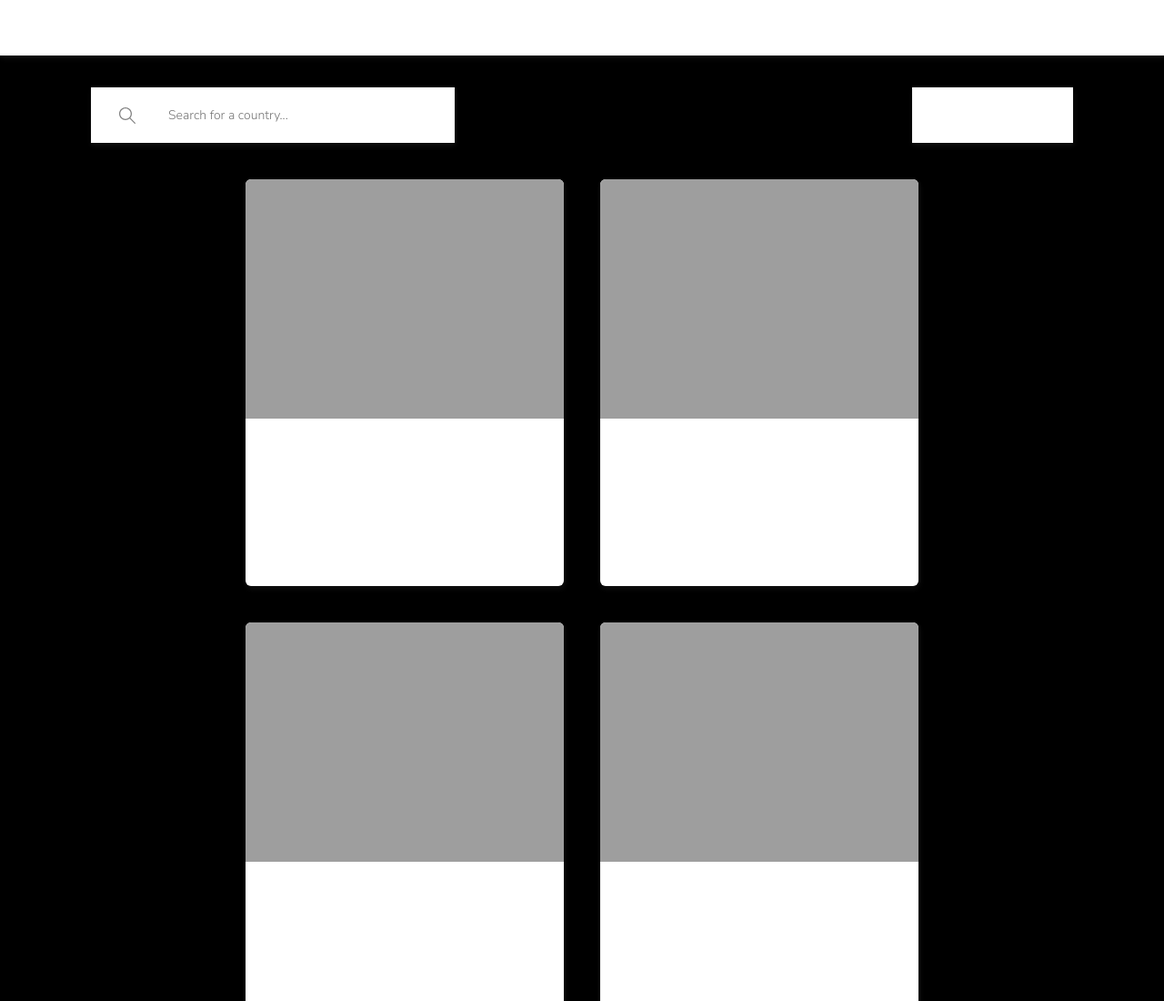
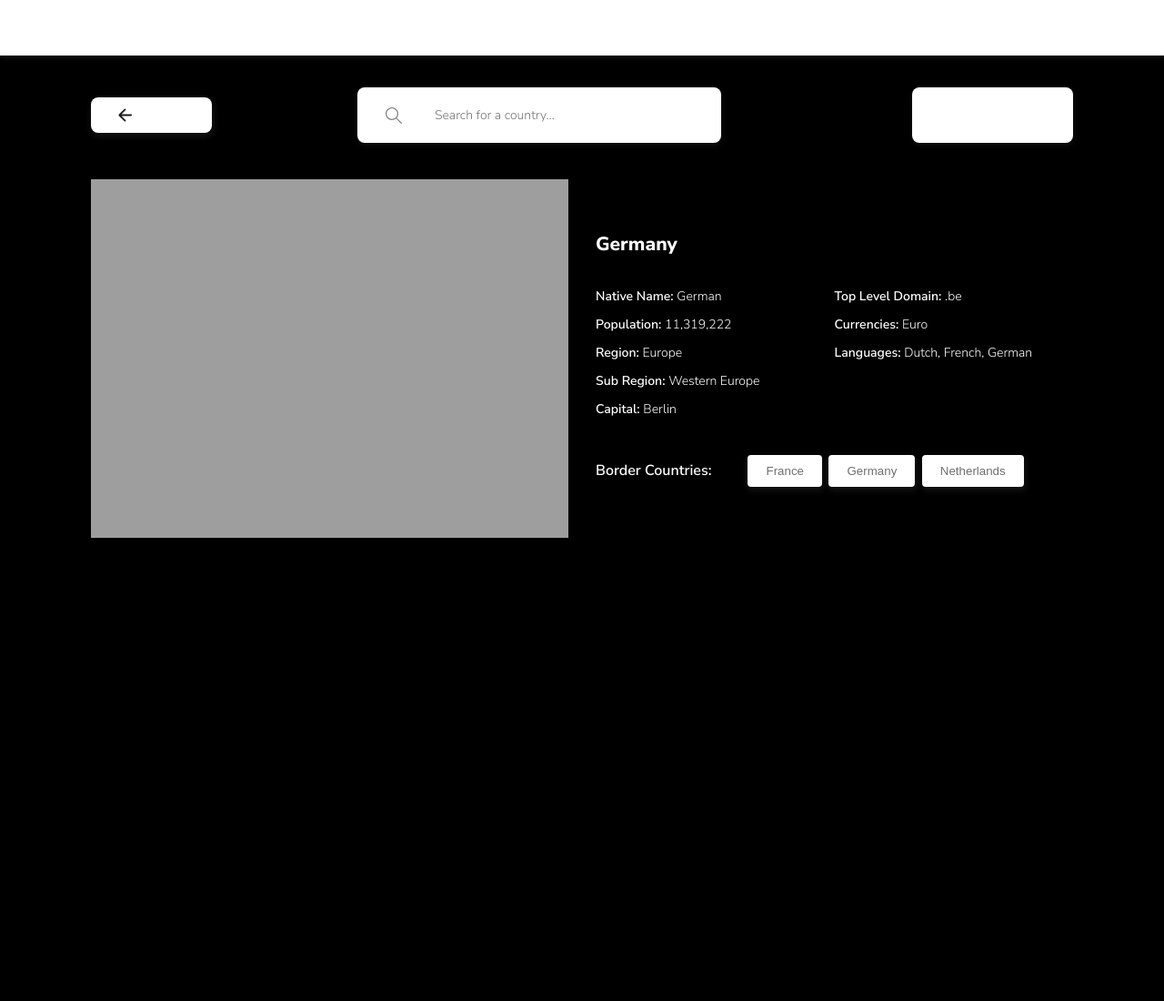
Before and after one commit to Brandon328/countries-api, a website built with Vite: page index.html in a window 1280 px wide. Shown: the top 1100 px of the page at 91% size. After the commit the page ends 800 px from the top, so only its background shows below. Built offline with nearby package versions, Linux system fonts and the light colour scheme.

Commit message:
boton de retroceder (back button)

```diff
--- a/index.html
+++ b/index.html
@@ -17,6 +17,10 @@
   </header>
   <main>
     <section class="main__header">
+      <div class="back-btn">
+        <img src="left-arrow.svg" alt="arrow icon">
+        <input type="button" value="Back">
+      </div>
       <div class="search-box">
         <img src="search-icon.svg" alt="search icon">
         <input type="text" placeholder="Search for a country...">
@@ -30,7 +34,7 @@
         <option value="oceania">Oceania</option>
       </select>
     </section>
-    <section class="countries-galery">
+    <section class="countries-galery inactive">
       <country-card flag="https://www.guiadealemania.com/wp-content/uploads/2011/01/Bandera-de-Alemania.png"
         name="Germany" population="900,400,222" region="Europe" capital="Berlin">
       </country-card>
@@ -50,7 +54,7 @@
         name="Germany" population="900,400,222" region="Europe" capital="Berlin">
       </country-card>
     </section>
-    <section class="country-detail-container inactive">
+    <section class="country-detail-container">
       <country-detail flag="https://www.guiadealemania.com/wp-content/uploads/2011/01/Bandera-de-Alemania.png"
         name="Germany" native_name="German" population="11,319,222" region="Europe" subregion="Western Europe"
         capital="Berlin" domain=".be" currencies="Euro" languages="Dutch, French, German"
--- a/src/js/country-card.js
+++ b/src/js/country-card.js
@@ -44,6 +44,11 @@ class CountryCard extends HTMLElement {
           box-shadow: 1px 3px 6px 0px rgba(115, 115, 115, 0.15);
           border-radius: 6px;
           cursor: pointer;
+          transform: scale(1);
+          transition: 0.4s transform;
+        }
+        :host(:hover){
+          transform: scale(1.05);
         }
         img{
           border-radius: 6px 6px 0 0;
--- a/src/js/country-tag.js
+++ b/src/js/country-tag.js
@@ -31,6 +31,11 @@ class CountryTag extends HTMLElement {
           width: auto;
           border-radius: 4px;
           color: #6f6f6f;
+          transform: scale(1);
+          transition: .4s transform;
+        }
+        :host(:hover) input{
+          transform: scale(1.1);
         }
       </style>
     `;
--- a/src/style.css
+++ b/src/style.css
@@ -1,7 +1,6 @@
 @import url('https://fonts.googleapis.com/css2?family=Nunito+Sans:wght@300;600;800&display=swap');
 @import url('./css/reset.css');
 @import url('./css/slider.css');
-
 
 :root{
   --dark-mode-elements-color: hsl(209, 23%, 22%);
@@ -11,16 +10,13 @@
   --light-mode-input: hsl(0, 0%, 52%);
   --dark-mode-text-and-light-mode-elements: hsl(0, 0%, 100%);
 }
-
 html{
   font-size: 14px;
 }
-
 body{
   font-family: 'Nunito Sans', sans-serif;
   background-color: var(--light-mode-background-color);
 }
-
 header{
   display: flex;
   justify-content: space-between;
@@ -30,15 +26,31 @@ header{
   margin-bottom: 35px;
   box-shadow: 1px 3px 6px 0px rgba(115, 115, 115, 0.15);
 }
-
 header h1{
   font-size: 1rem;
 }
-
 main{
   padding: 0 25px;
 }
 
+/* back button */
+.back-btn{
+  display: flex;
+  cursor: pointer;
+  background-color: var(--dark-mode-text-and-light-mode-elements);
+  box-shadow: 1px 3px 6px 2px rgba(115, 115, 115, 0.15);
+  padding: 8px 30px;
+  border-radius: 8px;
+}
+.back-btn img{
+  width: 15px;
+  margin-right: 16px;
+}
+.back-btn input{
+  background-color: transparent;
+  border:none;
+  cursor:pointer;
+}
 
 /* search-box */
 .main__header{
@@ -48,7 +60,6 @@ main{
   align-items: center;
   margin-bottom: 40px;
 }
-
 .search-box{
   min-width: 250px;
   max-width: 400px;
@@ -60,20 +71,18 @@ main{
   padding: 10px 30px;
   margin-bottom: 20px;
   margin-right: 50px;
+  border-radius: 8px;
 }
-
 .search-box img{
   width: 20px;
   margin-right: 25px;
   cursor: pointer;
 }
-
 .search-box input{
   border: none;
   padding: 10px;
   width: 100%;
 }
-
 
 /* Regions selector */
 select[name="regions"]{
@@ -81,13 +90,13 @@ select[name="regions"]{
   background-color: var(--dark-mode-text-and-light-mode-elements);
   box-shadow: 1px 3px 6px 0px rgba(115, 115, 115, 0.15);
   padding: 20px 30px;
+  border-radius: 8px;
 }
-
 select[name="regions"]:focus {
   outline:none;
 }
 
-
+/* Others */
 .countries-galery{
   display: grid;
   gap: 40px;
@@ -97,16 +106,14 @@ select[name="regions"]:focus {
   justify-content: center;
   padding-bottom: 80px;
 }
-
 .country-detail-container{
   padding-bottom: 80px;
 }
-
 .inactive{
   display: none;
 }
 
-
+/* Responsive */
 @media (min-width:600px) {
   header{
     padding: 35px 50px;
```
Also changed, not shown: public/left-arrow.svg (added).
